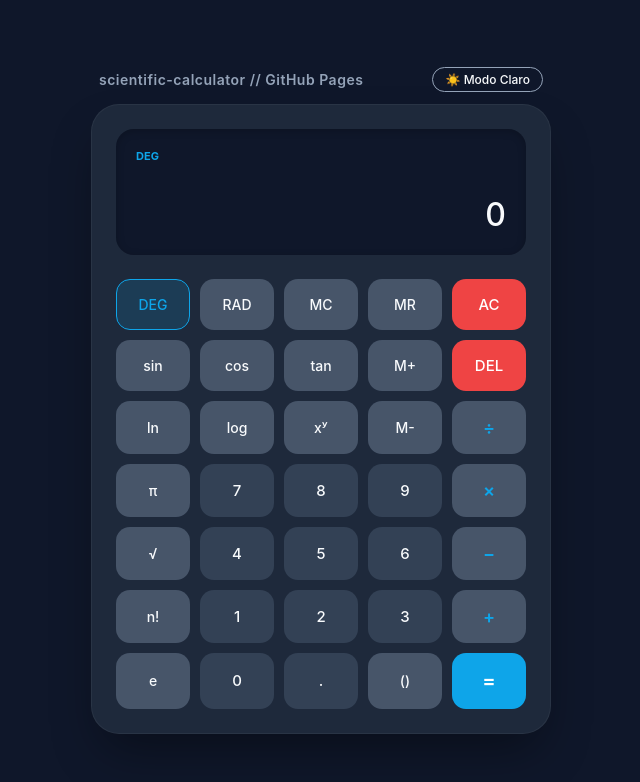
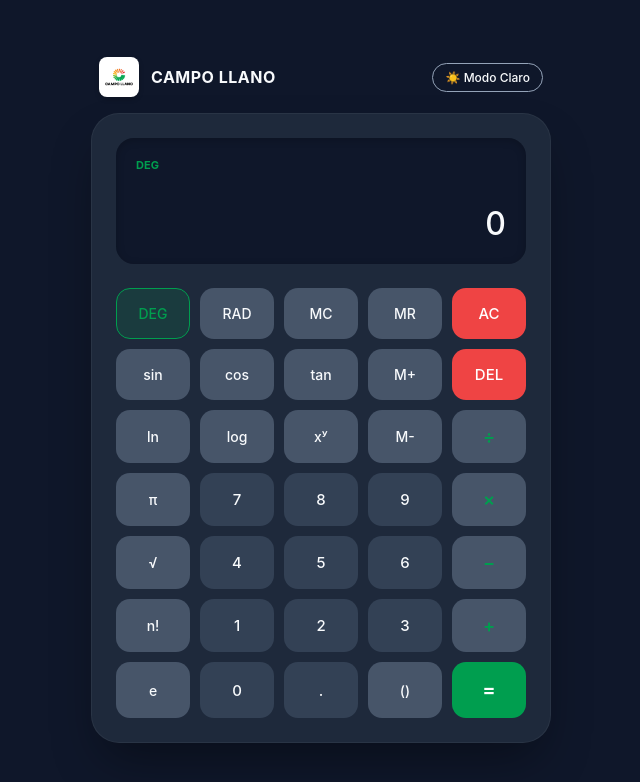
Before and after one commit to everilross/prueba, a plain HTML site: page index.html in a window 1280 px wide. Shown: the whole page, without its empty margins (319-959 px from the left). Drawn offline with Linux system fonts and the light colour scheme.

Commit message:
Add files via upload

```diff
--- a/index.html
+++ b/index.html
@@ -3,7 +3,7 @@
 <head>
     <meta charset="UTF-8">
     <meta name="viewport" content="width=device-width, initial-scale=1.0">
-    <title>Calculadora Científica Pro</title>
+    <title>Calculadora Científica - Campo Llano</title>
     <style>
         :root {
             --bg-body: #0f172a;
@@ -15,8 +15,8 @@
             --btn-num-hover: #475569;
             --btn-func: #475569;
             --btn-func-hover: #64748b;
-            --btn-accent: #0ea5e9;
-            --btn-accent-hover: #38bdf8;
+            --btn-accent: #009e4f; /* Verde adaptado al logo de Campo Llano */
+            --btn-accent-hover: #00c060;
             --btn-clear: #ef4444;
             --btn-clear-hover: #f87171;
             --shadow: rgba(0, 0, 0, 0.4);
@@ -32,8 +32,8 @@
             --btn-num-hover: #cbd5e1;
             --btn-func: #cbd5e1;
             --btn-func-hover: #94a3b8;
-            --btn-accent: #0284c7;
-            --btn-accent-hover: #0ea5e9;
+            --btn-accent: #008f46; /* Verde adaptado al logo de Campo Llano */
+            --btn-accent-hover: #00ad55;
             --btn-clear: #dc2626;
             --btn-clear-hover: #ef4444;
             --shadow: rgba(0, 0, 0, 0.1);
@@ -69,14 +69,29 @@
             display: flex;
             justify-content: space-between;
             align-items: center;
-            margin-bottom: 12px;
+            margin-bottom: 16px;
             padding: 0 8px;
         }
 
+        .brand {
+            display: flex;
+            align-items: center;
+            gap: 12px;
+        }
+
+        .brand-logo {
+            height: 40px; /* Tamaño del logo */
+            width: auto;
+            border-radius: 8px;
+            background-color: #ffffff; /* Fondo blanco para que el logo resalte bien en modo oscuro */
+            padding: 4px;
+            box-shadow: 0 2px 5px rgba(0,0,0,0.2);
+        }
+
         .repo-title {
-            font-size: 14px;
-            font-weight: 600;
-            color: var(--text-muted);
+            font-size: 16px;
+            font-weight: 700;
+            color: var(--text-main);
             letter-spacing: 0.5px;
         }
 
@@ -84,7 +99,7 @@
             background: none;
             border: 1px solid var(--text-muted);
             color: var(--text-main);
-            padding: 4px 12px;
+            padding: 6px 12px;
             border-radius: 20px;
             cursor: pointer;
             font-size: 12px;
@@ -228,12 +243,11 @@
         }
 
         .active-mode {
-            background-color: rgba(14, 165, 233, 0.15);
+            background-color: rgba(0, 158, 79, 0.15); /* Ajustado al verde */
             color: var(--btn-accent);
             border: 1px solid var(--btn-accent);
         }
 
-        /* Responsive adjustments */
         @media (max-width: 400px) {
             .calculator {
                 padding: 16px;
@@ -245,6 +259,12 @@
             .main-line {
                 font-size: 26px;
             }
+            .brand-logo {
+                height: 32px;
+            }
+            .repo-title {
+                font-size: 14px;
+            }
         }
     </style>
 </head>
@@ -252,7 +272,12 @@
 
     <div class="container">
         <div class="header-controls">
-            <span class="repo-title">scientific-calculator // GitHub Pages</span>
+            <!-- Sección del Logo -->
+            <div class="brand">
+                <img src="logo.jpg" alt="Logo Campo Llano" class="brand-logo" onerror="this.style.display='none'">
+                <span class="repo-title">CAMPO LLANO</span>
+            </div>
+
             <button class="theme-toggle" id="themeToggle" onclick="toggleTheme()">☀️ Modo Claro</button>
         </div>
 
@@ -267,49 +292,42 @@
             </div>
 
             <div class="keypad">
-                <!-- Fila 1: Modos y Memoria -->
                 <button class="btn-function" onclick="setDegRad('DEG')" id="btnDeg">DEG</button>
                 <button class="btn-function" onclick="setDegRad('RAD')" id="btnRad">RAD</button>
                 <button class="btn-function" onclick="clearMemory()">MC</button>
                 <button class="btn-function" onclick="recallMemory()">MR</button>
                 <button class="btn-action" onclick="clearAll()">AC</button>
 
-                <!-- Fila 2: Funciones avanzadas 1 -->
                 <button class="btn-function" onclick="inputFunc('sin')">sin</button>
                 <button class="btn-function" onclick="inputFunc('cos')">cos</button>
                 <button class="btn-function" onclick="inputFunc('tan')">tan</button>
                 <button class="btn-function" onclick="addToMemory()">M+</button>
                 <button class="btn-action" onclick="backspace()">DEL</button>
 
-                <!-- Fila 3: Funciones avanzadas 2 -->
                 <button class="btn-function" onclick="inputFunc('ln')">ln</button>
                 <button class="btn-function" onclick="inputFunc('log')">log</button>
                 <button class="btn-function" onclick="inputOp('^')">xʸ</button>
                 <button class="btn-function" onclick="subtractFromMemory()">M-</button>
                 <button class="btn-operator" onclick="inputOp('/')">÷</button>
 
-                <!-- Fila 4: Números y Op Básicos -->
                 <button class="btn-function" onclick="inputFunc('π')">π</button>
                 <button class="btn-number" onclick="inputNum('7')">7</button>
                 <button class="btn-number" onclick="inputNum('8')">8</button>
                 <button class="btn-number" onclick="inputNum('9')">9</button>
                 <button class="btn-operator" onclick="inputOp('*')">×</button>
 
-                <!-- Fila 5 -->
                 <button class="btn-function" onclick="inputFunc('sqrt')">√</button>
                 <button class="btn-number" onclick="inputNum('4')">4</button>
                 <button class="btn-number" onclick="inputNum('5')">5</button>
                 <button class="btn-number" onclick="inputNum('6')">6</button>
                 <button class="btn-operator" onclick="inputOp('-')">−</button>
 
-                <!-- Fila 6 -->
                 <button class="btn-function" onclick="inputFunc('fact')">n!</button>
                 <button class="btn-number" onclick="inputNum('1')">1</button>
                 <button class="btn-number" onclick="inputNum('2')">2</button>
                 <button class="btn-number" onclick="inputNum('3')">3</button>
                 <button class="btn-operator" onclick="inputOp('+')">+</button>
 
-                <!-- Fila 7 -->
                 <button class="btn-function" onclick="inputFunc('e')">e</button>
                 <button class="btn-number" onclick="inputNum('0')">0</button>
                 <button class="btn-number" onclick="inputNum('.')">.</button>
@@ -324,14 +342,13 @@
         let isAngleDeg = true;
         let memory = 0;
         let shouldResetDisplay = false;
-        let parenthesisState = 0; // Para alternar entre ( y )
+        let parenthesisState = 0;
 
         const displayEl = document.getElementById('display');
         const historyEl = document.getElementById('history');
         const degRadInd = document.getElementById('degRadInd');
         const memoryInd = document.getElementById('memoryInd');
 
-        // Actualizar estados visuales de modo inicial
         document.getElementById('btnDeg').classList.add('active-mode');
 
         function updateDisplay() {
@@ -376,7 +393,6 @@
 
         function inputOp(op) {
             if (shouldResetDisplay) shouldResetDisplay = false;
-            // Evitar operadores consecutivos duplicados de forma simple
             const lastChar = displayValue.slice(-1);
             if (['+', '-', '*', '/', '^'].includes(lastChar)) {
                 displayValue = displayValue.slice(0, -1) + op;
@@ -446,7 +462,6 @@
             updateDisplay();
         }
 
-        // Funciones de Memoria
         function clearMemory() {
             memory = 0;
             memoryInd.style.visibility = 'hidden';
@@ -485,12 +500,9 @@
             }
         }
 
-        // Intérprete y evaluación matemática segura y adaptada a funciones científicas
         function parseExpression(expr) {
-            // Reemplazar operadores visuales por internos si existieran
             let tokens = expr.replace(/×/g, '*').replace(/÷/g, '/');
 
-            // Cerrar paréntesis faltantes automáticamente para evitar errores sintácticos sencillos
             let openP = (tokens.match(/\(/g) || []).length;
             let closeP = (tokens.match(/\)/g) || []).length;
             while (openP > closeP) {
@@ -498,13 +510,8 @@
                 closeP++;
             }
 
-            // Preparar funciones trigonométricas y matemáticas básicas en JS
             const degToRad = val => val * (Math.PI / 180);
 
-            // Inyectar wrappers personalizados para procesamiento secuencial interno
-            // Procesamos mediante regex controlados funciones específicas de cadena
-
-            // Factorial helper
             const fact = num => {
                 if (num < 0) return NaN;
                 if (num === 0 || num === 1) return 1;
@@ -513,8 +520,6 @@
                 return result;
             };
 
-            // Implementación segura evaluando expresiones internas vía objetos matemáticos controlados
-            // Se transforma la string mapeando tokens conocidos a Math.[función]
             let contextExpr = tokens
                 .replace(/sin\(([^)]+)\)/g, (m, p1) => {
                     let v = eval(p1);
@@ -532,9 +537,8 @@
                 .replace(/ln\(([^)]+)\)/g, (m, p1) => `Math.log(${p1})`)
                 .replace(/sqrt\(([^)]+)\)/g, (m, p1) => `Math.sqrt(${p1})`)
                 .replace(/fact\(([^)]+)\)/g, (m, p1) => `${fact(parseInt(eval(p1)))}`)
-                .replace(/\^/g, '**'); // Potenciación estándar ES6
+                .replace(/\^/g, '**');
 
-            // Ejecución final limpia
             let res = Function(`"use strict"; return (${contextExpr})`)();
             if (isNaN(res) || !isFinite(res)) throw new Error("Cálculo Inválido");
             return res;
@@ -546,7 +550,6 @@
                 historyEl.innerText = displayValue + ' =';
                 let result = parseExpression(displayValue);
 
-                // Formatear decimales largos para evitar desbordes visuales
                 if (result.toString().includes('.') && result.toString().split('.')[1].length > 8) {
                     result = parseFloat(result.toFixed(8));
                 }
@@ -563,7 +566,6 @@
             updateDisplay();
         }
 
-        // Soporte básico para teclado físico
         document.addEventListener('keydown', (e) => {
             const key = e.key;
             if (/[0-9.]/.test(key)) inputNum(key);
```
